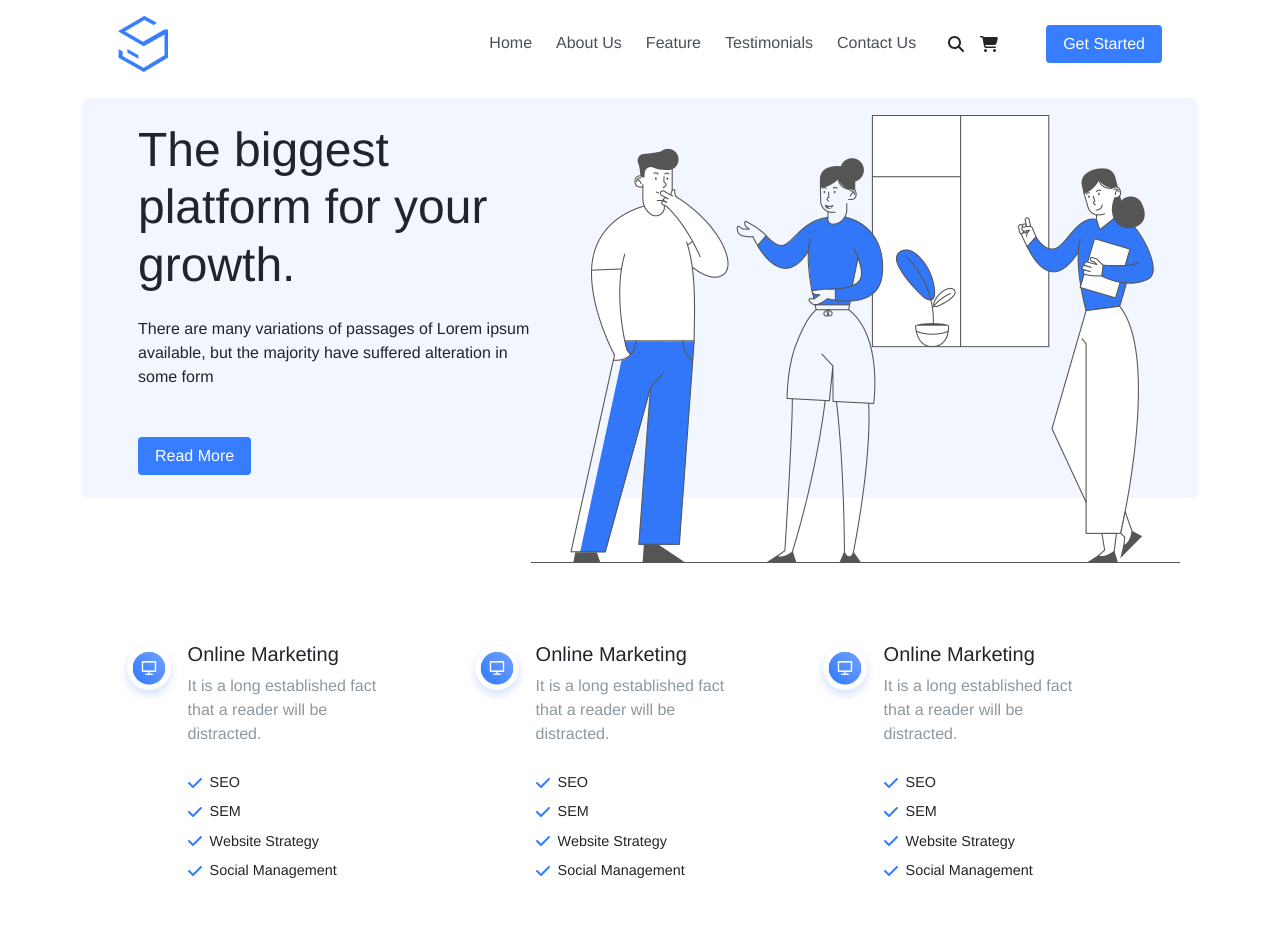
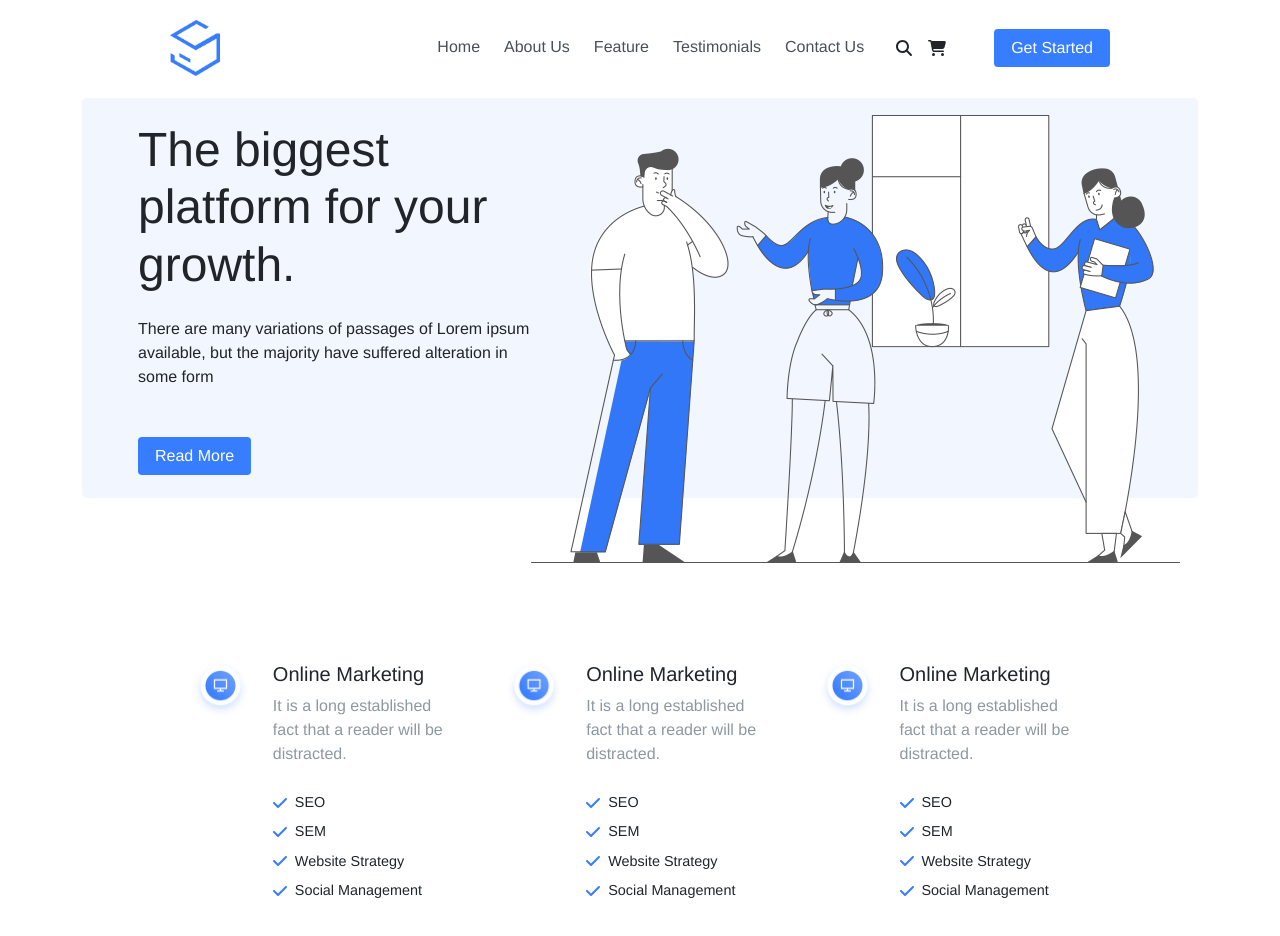
Before and after one commit to patriciabrsk/proj-html-vuejs, a Vue app: page / in a window 1280 px wide. Shown: the top 936 px of the page. Built offline with nearby package versions, Linux system fonts and the light colour scheme.

Commit message:
add class for inner container size

```diff
--- a/src/assets/style/style.scss
+++ b/src/assets/style/style.scss
@@ -4,3 +4,7 @@
 body, html {
     height: 100%;
 }
+
+.inner-container {
+    padding: 20px 100px;
+}
--- a/src/components/Header.vue
+++ b/src/components/Header.vue
@@ -1,7 +1,7 @@
 <template>
-  <header class="pt-2">
+  <header>
     <nav
-      class="navbar container px-5 d-flex justify-content-between align-items-center"
+      class="navbar container d-flex justify-content-between align-items-center"
     >
       <div class="nav-logo">
         <img :src="logo" alt="logo" />
@@ -80,8 +80,11 @@ export default {
 
 header {
   height: 50px;
-  img {
-    width: 50px;
+  nav.navbar {
+    padding: 20px 100px;
+    img {
+      width: 50px;
+    }
   }
   .nav-leftside {
     ul.nav-links {
--- a/src/components/Main.vue
+++ b/src/components/Main.vue
@@ -17,16 +17,14 @@
       </div>
     </section>
 
-    <section
-      class="online-marketing container d-flex justify-content-center px-5"
-    >
-      <div class="row row-cols-3 py-5">
+    <section class="online-marketing container inner-container">
+      <div class="row row-cols-3 d-flex py-5">
         <div
-          class="d-flex flex-row col section-card px-0 py-5"
+          class="d-flex flex-row justify-content-center col section-card mt-5 px-0"
           v-for="index in 3"
           :key="index"
         >
-          <div class="icon pe-2">
+          <div class="icon me-4">
             <img :src="marketingImg" alt="" class="img-fluid" />
           </div>
           <div class="text">
@@ -48,6 +46,13 @@
             </ul>
           </div>
         </div>
+      </div>
+    </section>
+
+    <section class="sales d-flex">
+      <div class="text-wrapper"></div>
+      <div class="sales-img">
+        <img src="" alt="" />
       </div>
     </section>
   </main>
@@ -112,7 +117,7 @@ section.online-marketing {
   height: 600px;
 
   div.icon {
-    width: 20%;
+    width: 18%;
   }
   div.text {
     width: 60%;
```
Also changed, not shown: src/assets/style/partials/_common.scss (added).
